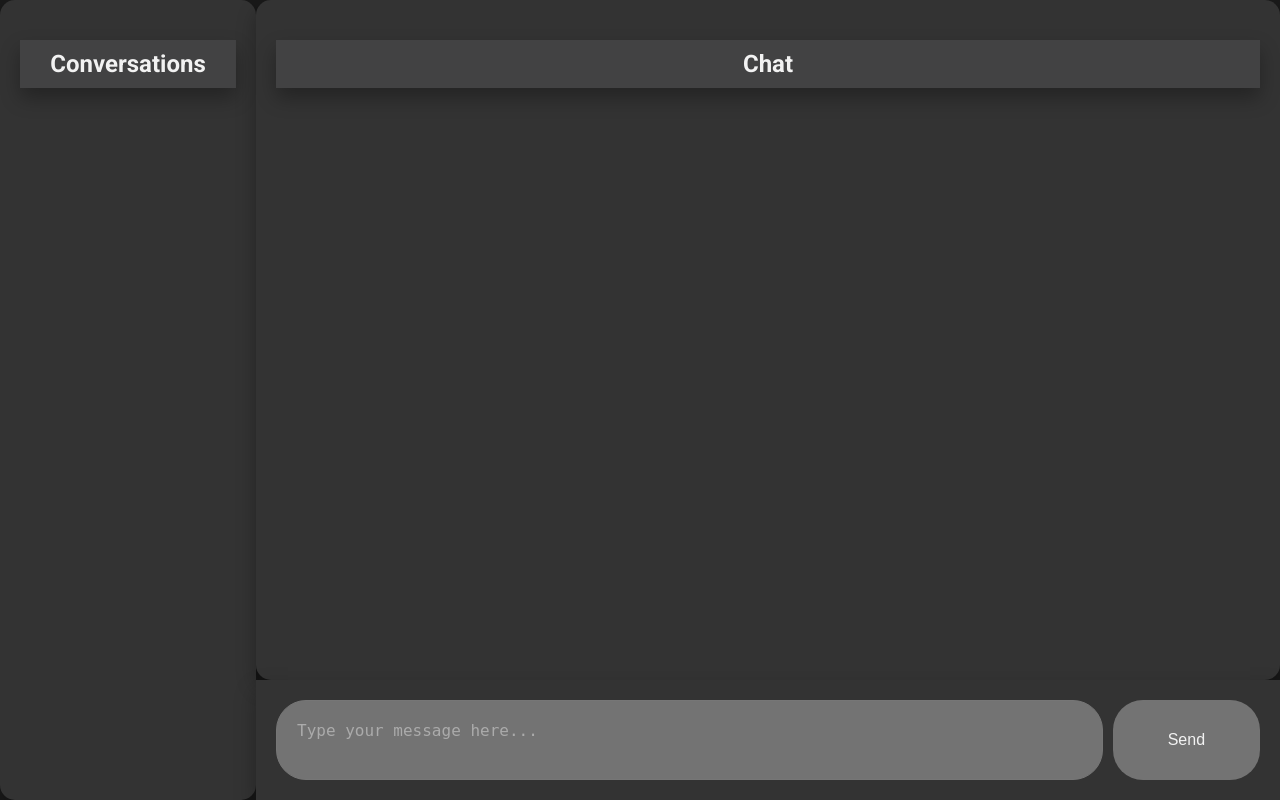
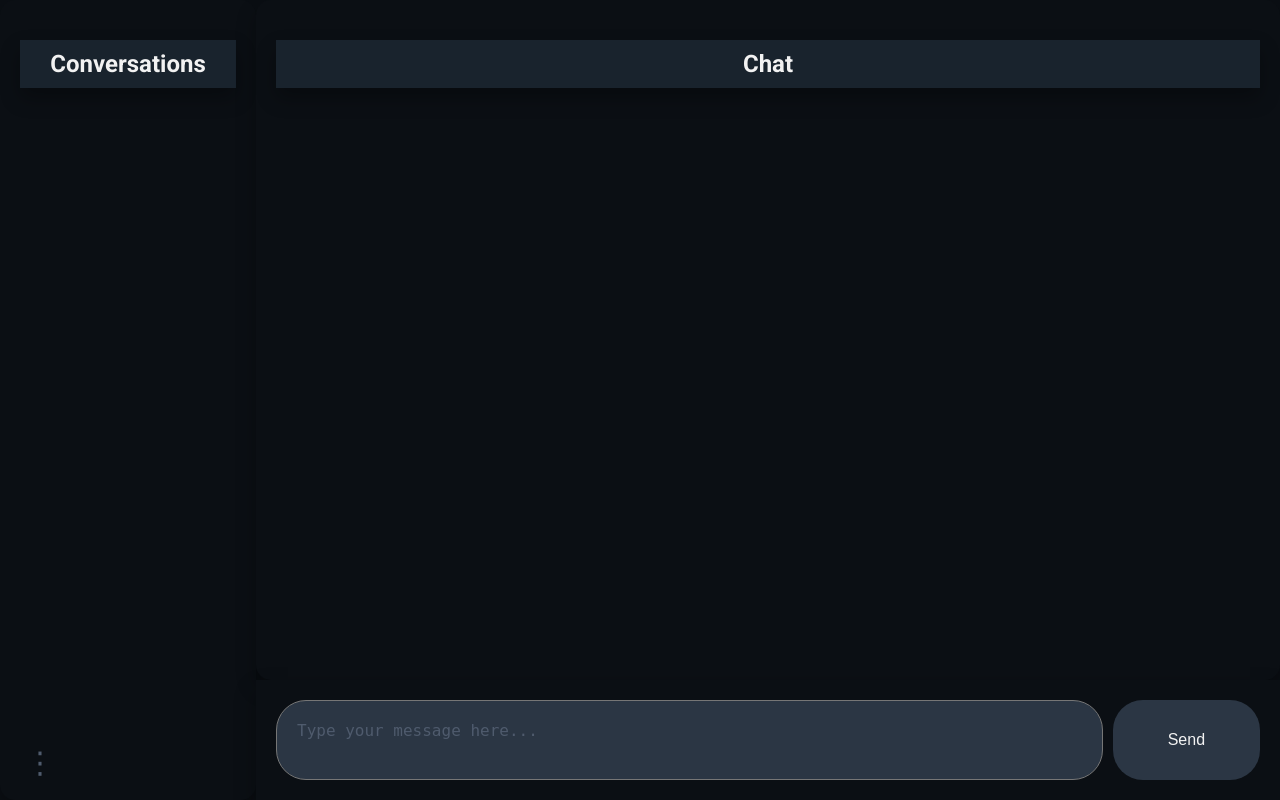
Before and after one commit to LaurenceGuws/AI_demo, a Flask app: page / in a window 1280 px wide. Run offline with Flask 3, Linux system fonts and the light colour scheme; data that the repository does not hold is empty; parts of the project's set-up code (start-up, migrations or seed data) failed here and were passed over.

Commit message:
Done with CSS

```diff
--- a/DeArx_chat/chat/static/css/styles.css
+++ b/DeArx_chat/chat/static/css/styles.css
@@ -10,7 +10,7 @@ body {
     margin: 0;
     padding: 0;
     box-sizing: border-box;
-    background-color: #1a1a1a;
+    background-color: #0b0f14; /* darker navy grey */
     color: #f2f2f2;
 }
 
@@ -18,7 +18,7 @@ h2 {
     font-size: 1.5em;
     text-align: center;
     padding: 10px;
-    background-color: #424243;
+    background-color: #19232d;
     box-shadow: 0 10px 20px rgba(0,0,0,0.3);
     overflow-y: auto;
     box-sizing: border-box;
@@ -29,7 +29,7 @@ h2 {
     height: 100%;
     border-radius: 15px;
     padding: 20px;
-    background-color: #333333;
+    background-color: #0b0f14;
     box-shadow: 0 10px 20px rgba(0,0,0,0.3);
     overflow-y: auto;
     box-sizing: border-box;
@@ -40,7 +40,7 @@ h2 {
     width: 100%;
     padding: 20px;
     margin-bottom: 20px;
-    background-color: #4d4d4d;
+    background-color: #1f2633;
     border: none;
     border-radius: 30px;
     color: #f2f2f2;
@@ -61,7 +61,7 @@ h2 {
     height: 85%;
     border-radius: 15px;
     padding: 20px;
-    background-color: #333333;
+    background-color: #0b0f14;
     box-shadow: 0 10px 20px rgba(0,0,0,0.3);
     overflow-y: auto;
     box-sizing: border-box;
@@ -74,7 +74,7 @@ h2 {
 
 #chatbox .user-message {
     align-self: flex-end;
-    background-color: #595959;
+    background-color: #2b3644;
     color: #f2f2f2;
     padding: 10px 15px;
     border-radius: 20px;
@@ -83,7 +83,7 @@ h2 {
 }
 
 #chatbox .bot-message {
-    background-color: #404040;
+    background-color: #1f2633;
     padding: 10px 15px;
     border-radius: 20px;
     margin: 10px;
@@ -96,7 +96,7 @@ h2 {
     width: 100%;
     height: 15%;
     padding: 20px;
-    background-color: #333333;
+    background-color: #0b0f14;
     box-shadow: 0 10px 20px rgba(0,0,0,0.3);
     box-sizing: border-box;
     margin: 0;
@@ -112,7 +112,7 @@ h2 {
     padding: 20px;
     margin-right: 10px;
     border-radius: 30px;
-    background-color: #737373;
+    background-color: #2b3644;
     width: 80%;
     font-size: 16px;
     color: #f2f2f2;
@@ -125,7 +125,7 @@ h2 {
 
 #messageForm button {
     padding: 20px 15px;
-    background-color: #737373;
+    background-color: #2b3644;
     color: #f2f2f2;
     cursor: pointer;
     border-radius: 30px;
@@ -136,9 +136,26 @@ h2 {
 }
 
 #messageForm button:hover {
-    background-color: #808080;
+    background-color: #364551;
 }
 
 #messageInput::placeholder {
-    color: #ababab;
+    color: #4f5b6d;
 }
+
+#optionsPane {
+    position: fixed;
+    bottom: 0;
+    left: 0;
+    padding: 10px;
+    z-index: 100; /* Ensure the pane is not hidden behind other elements */
+}
+
+#optionsButton {
+    font-size: 30px; /* Increased from 20px to 30px */
+    padding: 10px 15px; /* Increased padding for a larger button */
+    background: none;
+    border: none;
+    cursor: pointer;
+    color: #4f5b6d; /* Set this to the color of your h2 tags */
+}
--- a/DeArx_chat/chat/templates/index.html
+++ b/DeArx_chat/chat/templates/index.html
@@ -22,6 +22,8 @@
         </form>
         <script src="{{ url_for('static', filename='js/script.js') }}"></script>
     </div>
-
+    <div id="optionsPane">
+        <button id="optionsButton">&#8942;</button> <!-- The character '&#8942;' is a vertical ellipsis, often used as an 'options' icon -->
+    </div>
 </body>
 </html>
```
